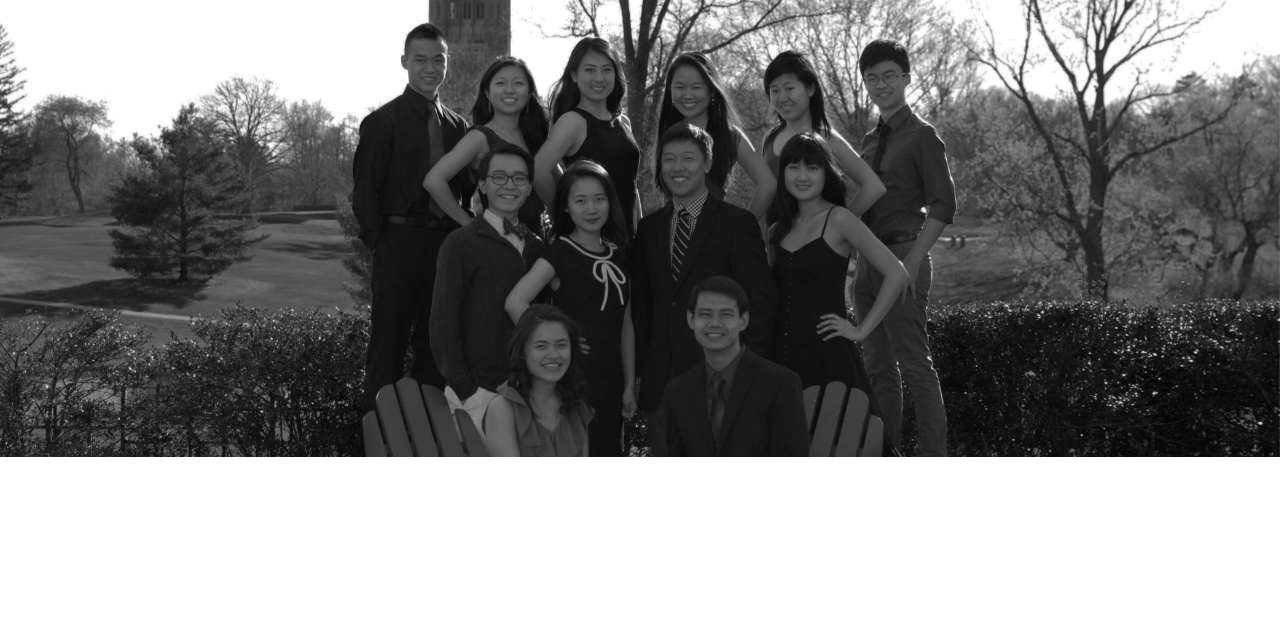
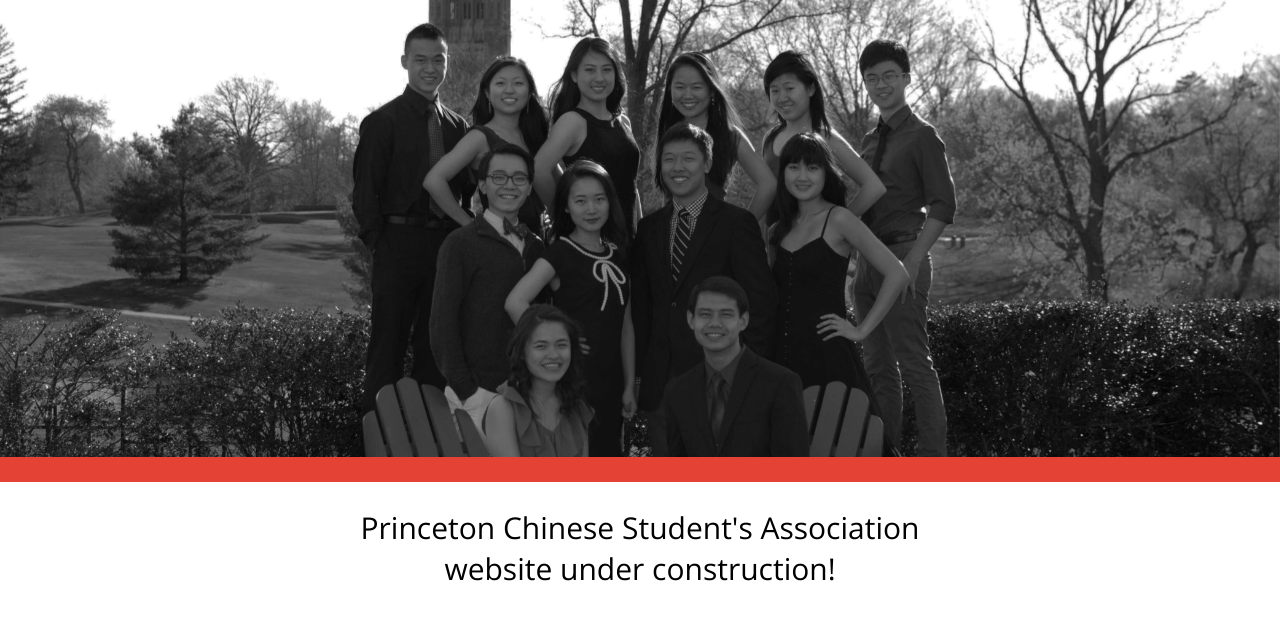
Before and after one commit to PrincetonCSA/princetoncsa.github.io, a plain HTML site: page index.html in a window 1280 px wide. Shown: the part 143-762 px from the top of the page. Drawn offline with nearby package versions, Linux system fonts and the light colour scheme.

Commit message:
ready for first display

```diff
--- a/css/index.css
+++ b/css/index.css
@@ -2,6 +2,8 @@ body {
     text-rendering:optimizeLegibility;
     padding:0;
     margin:0;
+    font-family: "Open Sans", sans-serif;
+    font-weight:300;
 }
 
 .title {
@@ -40,3 +42,21 @@ nav {
     -o-background-size: cover;      /* Opera*/
     background-size: cover;         /* Generic*/
 }
+
+.bigdivide {
+    width:100%;
+    background-color:#E34234;
+    height:25px;
+    margin-bottom:25px;
+}
+
+.bodydiv {
+    width:900px;
+    margin:0px auto;
+}
+
+.herotext {
+    text-align:center;
+    font-size:30px;
+    font-weight:400;
+}
--- a/index.html
+++ b/index.html
@@ -3,6 +3,7 @@
         <title>Princeton CSA</title>
         <link rel="stylesheet" type="text/css" href="//maxcdn.bootstrapcdn.com/font-awesome/4.2.0/css/font-awesome.min.css">
         <link href='http://fonts.googleapis.com/css?family=Lora' rel='stylesheet' type='text/css'>
+        <link href='http://fonts.googleapis.com/css?family=Open+Sans:400,300' rel='stylesheet' type='text/css'>
         <link rel="stylesheet" type="text/css" href="css/index.css">
     </head>
     <body>
@@ -18,6 +19,14 @@
             </span>
             </nav>
         </div>
+        <div class="bigdivide">
+        </div>
+        <div class="bodydiv">
+            <div class="herotext">
+                Princeton Chinese Student's Association<br>
+                website under construction!
+            </div>
+        </div>
         <script src="//ajax.googleapis.com/ajax/libs/jquery/2.1.1/jquery.min.js"></script>
     </body>
 </html>
```
